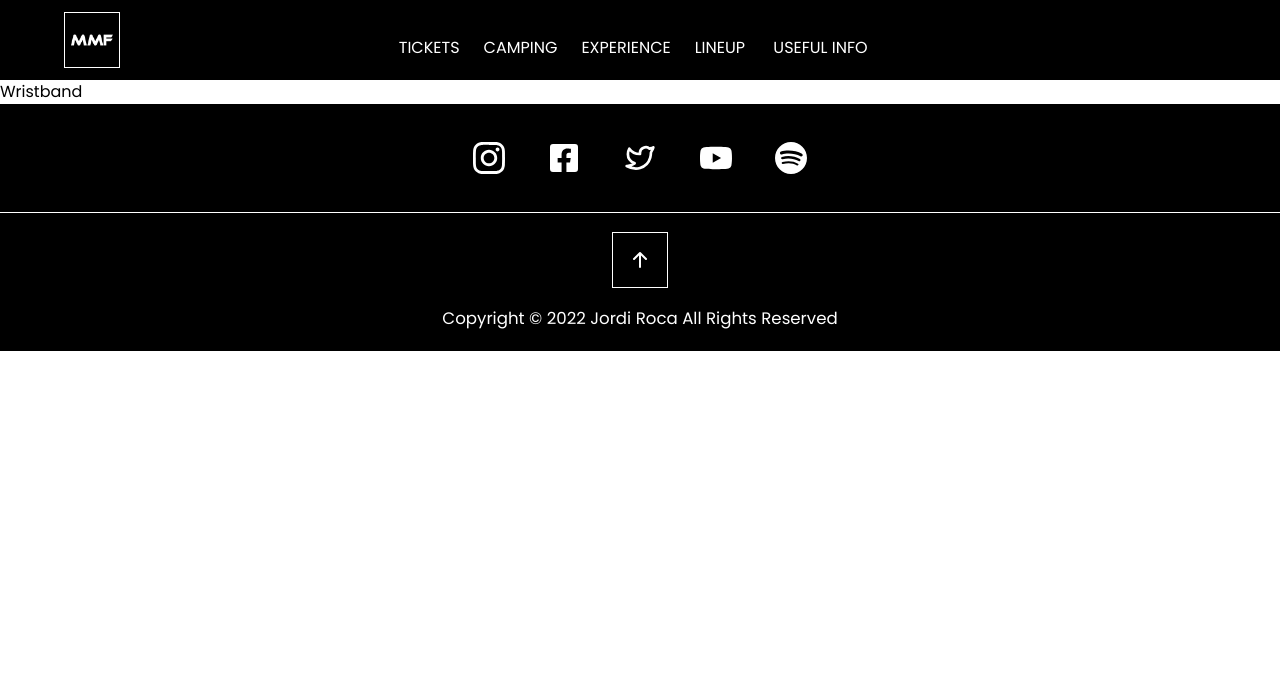
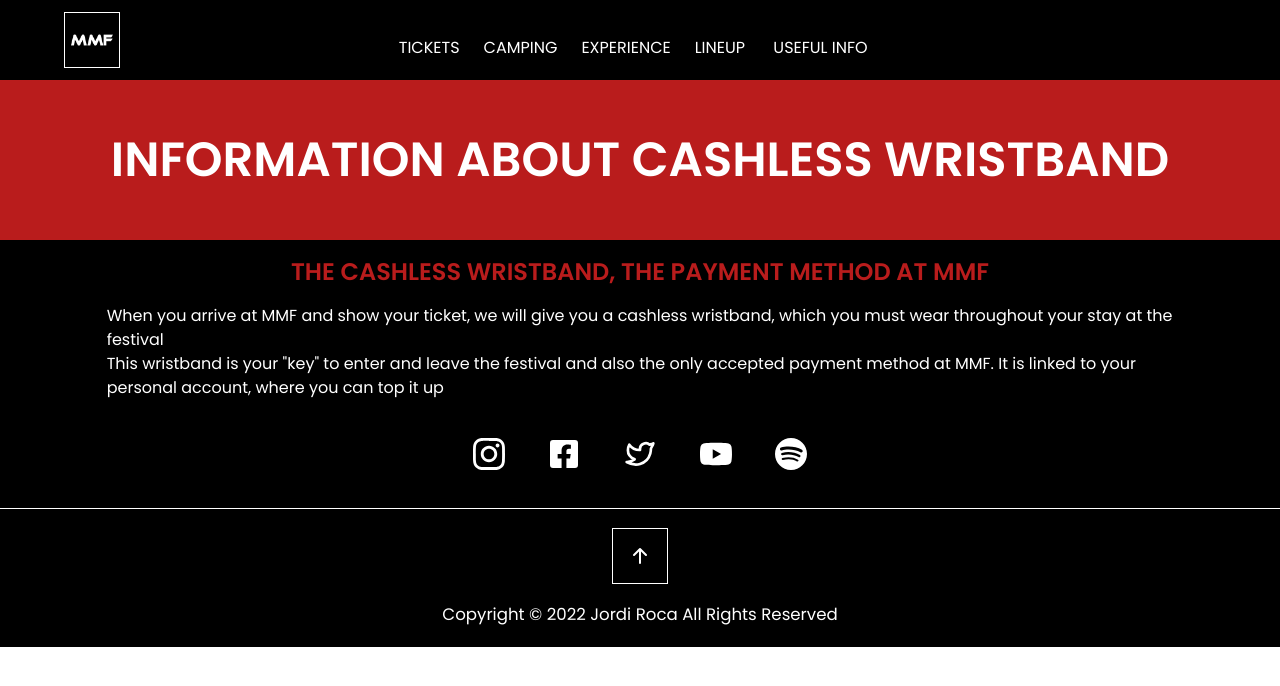
Before and after one commit to jordiroca94/MMF-Front-End, a React (Create React App) app: page /wristband in a window 1280 px wide. Shown: the top 686 px of the page. Built offline with nearby package versions, Linux system fonts and the light colour scheme.

Commit message:
wristband wip

```diff
--- a/src/pages/wristband/Wristband.jsx
+++ b/src/pages/wristband/Wristband.jsx
@@ -2,7 +2,19 @@ import React from 'react'
 
 const Wristband = () => {
   return (
-    <div>Wristband</div>
+    <>
+      <div>
+        <div>
+          <h1 className='pt-14 pb-14 flex justify-center bg-red-700 text-white text-5xl font-extrabold'>INFORMATION ABOUT CASHLESS WRISTBAND</h1>
+        </div>
+        <section className='bg-black flex flex-col justify-center items-center'>
+          <h1 className='text-red-700 text-2xl font-extrabold p-4'>THE CASHLESS WRISTBAND, THE PAYMENT METHOD AT  MMF</h1>
+          <p className='text-white w-5/6'> When you arrive at MMF and show your ticket, we will give you a cashless wristband, which you must wear throughout your stay at the festival </p>
+          <p className='text-white w-5/6'> This wristband is your "key" to enter and leave the festival and also the only accepted payment method at MMF. It is linked to your personal account, where you can top it up  </p>
+
+        </section>
+      </div>
+    </>
   )
 }
 
```
